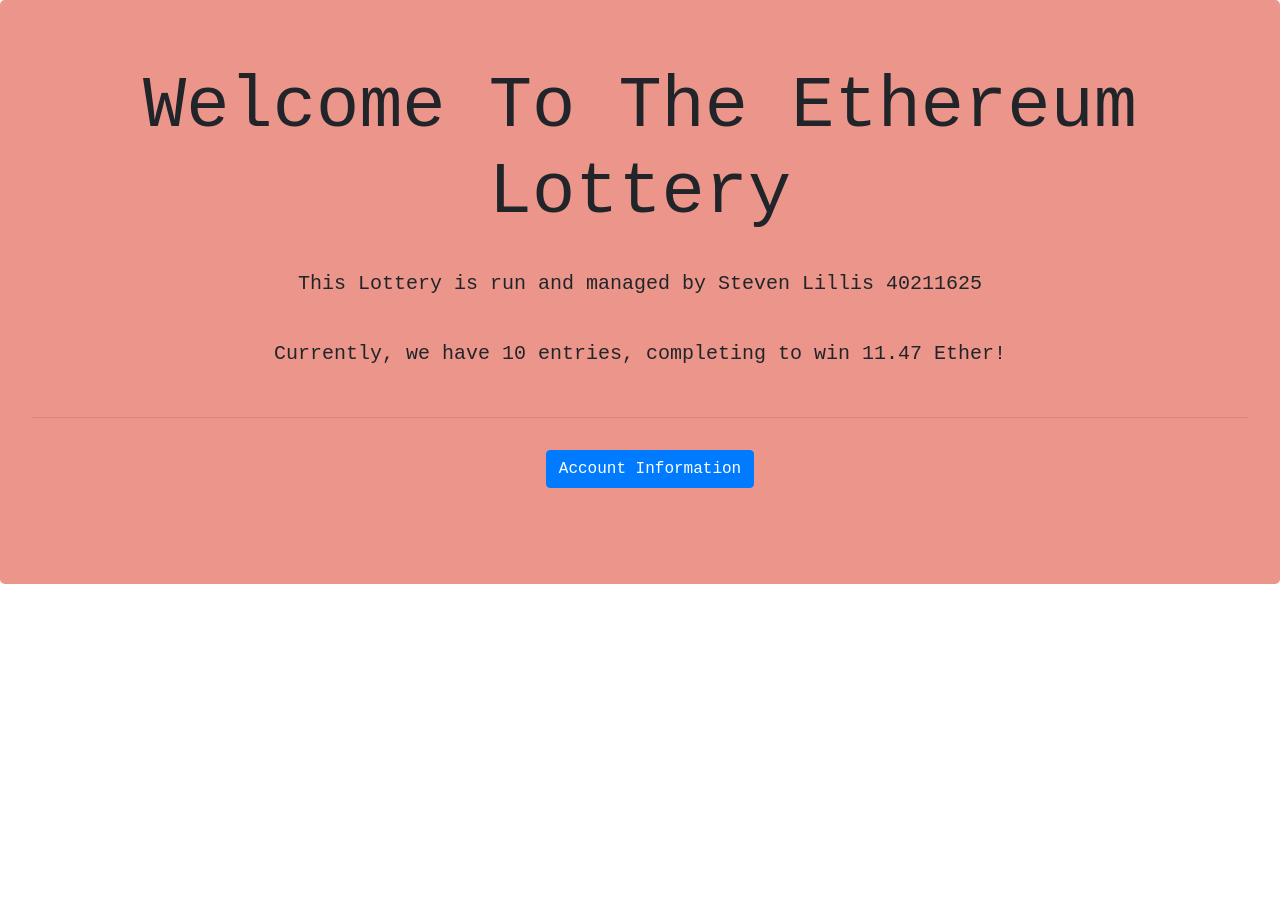
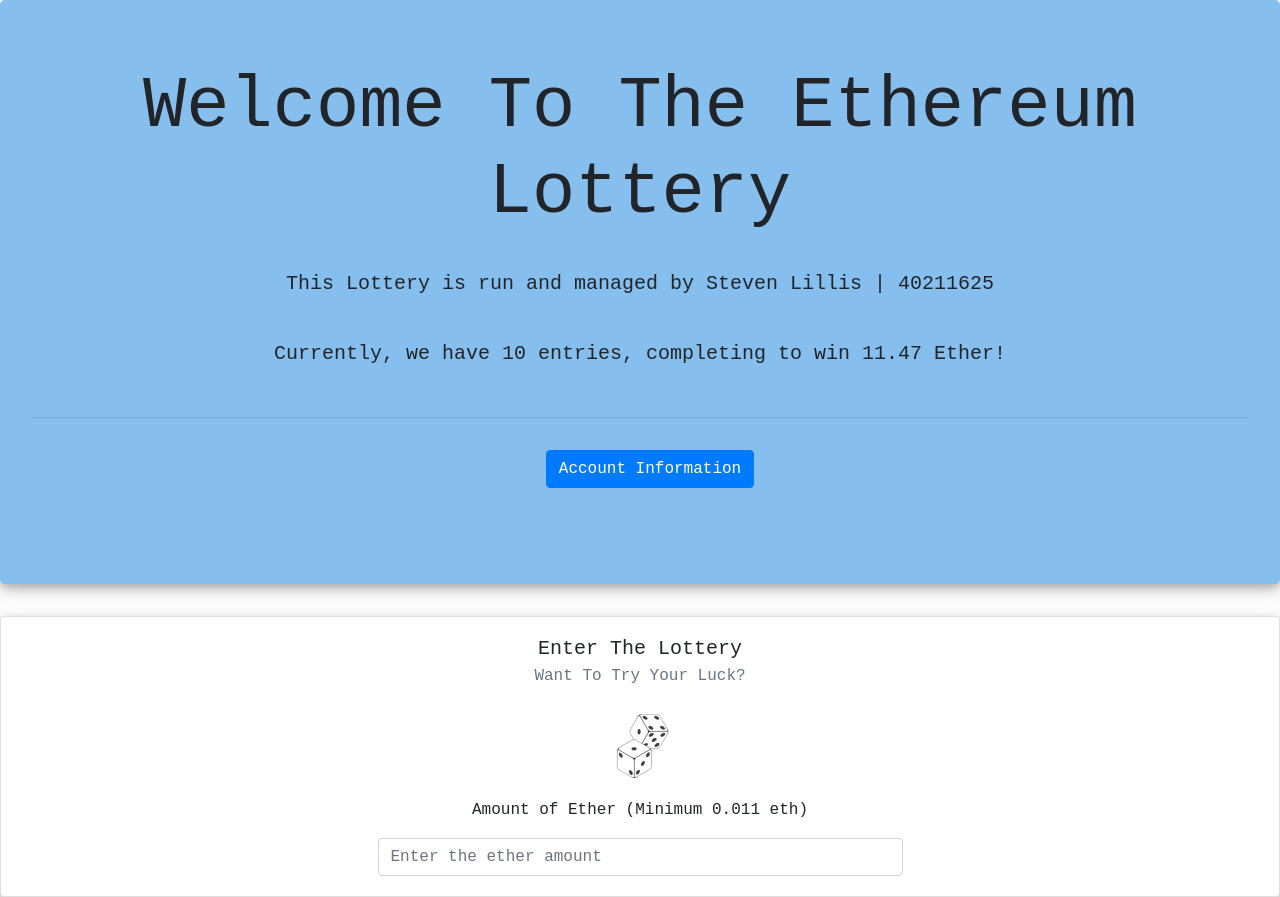
Before and after one commit to StevenLillis/Ethereum-Lottery, a React (Create React App) app in the folder client/: page / in a window 1280 px wide. Before the commit the page ends 800 px from the top, so only its background shows below. Built offline with nearby package versions, Linux system fonts and the light colour scheme.

Commit message:
Jumbotron and Enter Components

```diff
--- a/client/src/App.js
+++ b/client/src/App.js
@@ -11,8 +11,8 @@ class App extends Component {
     return (
       <div className="App">
       <Jumbotron />
-      {/* <Enter />
-      <Manage /> */}
+      <Enter />
+      {/* <Manage /> */}
       </div>
     )
   }
--- /dev/null
+++ b/client/src/component/enter.css
@@ -0,0 +1,3 @@
+.background-shadow {
+    box-shadow: 0 4px 8px 0 rgba(0, 0, 0, 0.2), 0 6px 20px 0 rgba(0, 0, 0, 0.19);
+}
--- a/client/src/component/enter.js
+++ b/client/src/component/enter.js
@@ -1,8 +1,36 @@
 import React from 'react';
+import { Card, CardText, CardBody, CardLink, CardTitle, CardSubtitle } from 'reactstrap';
+import Dice from '../assets/dice.svg';
+import './enter.css';
+import { Container, Row, Col } from 'reactstrap';
 
 const Enter = () => {
     return (
-        <h1> Enter Component </h1>
+        <div>
+            <Card className="background-shadow">
+                <CardBody>
+                    <CardTitle tag="h5">Enter The Lottery</CardTitle>
+                    <CardSubtitle tag="h6" className="mb-2 text-muted">Want To Try Your Luck?</CardSubtitle>
+                </CardBody>
+                <div style={{ textAlign: 'center' }}>
+                    <img width="5%" src={Dice} alt="Card image cap" />
+                </div>
+                <CardBody>
+                    <CardText>Amount of Ether (Minimum 0.011 eth)</CardText>
+                    <Container>
+                    <Col sm="12" md={{ size: 6, offset: 3 }}>
+                    <input
+                        type="text"
+                        className="form-control"
+                        value=""
+                        placeholder="Enter the ether amount"
+                        onChange=""
+                    />
+                    </Col>
+                    </Container>
+                </CardBody>
+            </Card>
+        </div>
     )
 }
 
--- a/client/src/component/jumbotron.css
+++ b/client/src/component/jumbotron.css
@@ -1,4 +1,8 @@
-.background-colour {
-    background-color: #EC968B !important;
+* {
     font-family: monospace;
 }
+
+.background-colour {
+    background-color: #86bfee !important;
+    box-shadow: 0 4px 8px 0 rgba(0, 0, 0, 0.2), 0 6px 20px 0 rgba(0, 0, 0, 0.19);
+}
--- a/client/src/component/jumbotron.js
+++ b/client/src/component/jumbotron.js
@@ -9,7 +9,7 @@ const ReactJumbotron = () => {
             <Jumbotron className="background-colour">
                 <h1 className="display-3">Welcome To The Ethereum Lottery</h1>
                 &emsp;
-                <p className="lead">This Lottery is run and managed by Steven Lillis 40211625</p>
+                <p className="lead">This Lottery is run and managed by Steven Lillis | 40211625</p>
                 &emsp;
                 <p className="lead">Currently, we have 10 entries, completing to win 11.47 Ether!</p>
                 &emsp;
```
Also changed, not shown: client/src/assets/dice.svg (added).
